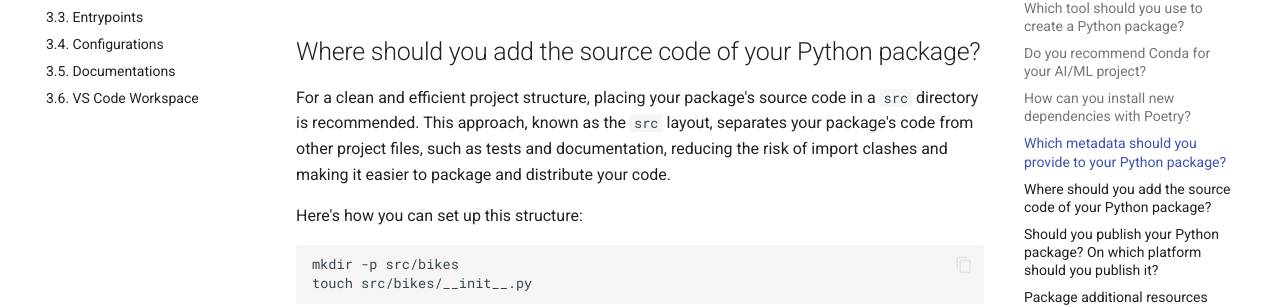
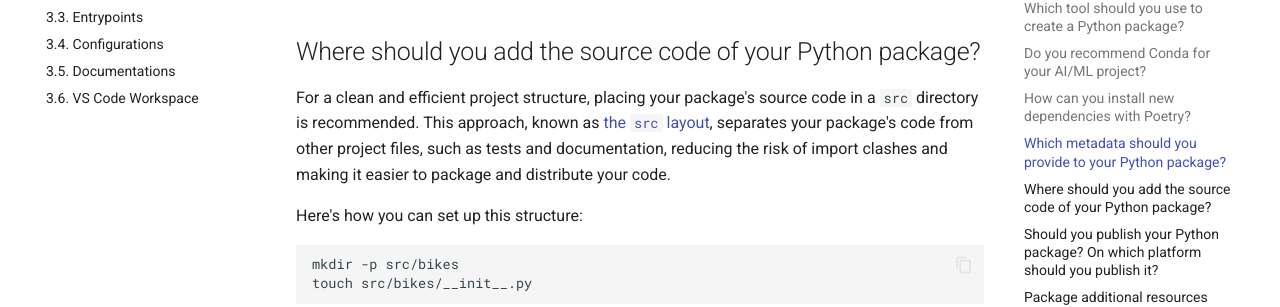
Before and after one commit to MLOps-Courses/mlops-coding-course, an MkDocs documentation site: the page built from docs/3. Refactoring/3.0. Package.md, in a window 1280 px wide and 900 px high, scrolled down 2406 px. Shown: the part 172-479 px from the top of the window. Built offline with MkDocs 1.6.1 and Material for MkDocs 9.7.7, drawn with Linux system fonts in a browser that asks for light colours; comment, search, counter and statistics services are not loaded; part of the change alters nothing that is shown.

```diff
--- a/docs/3. Refactoring/3.0. Package.md
+++ b/docs/3. Refactoring/3.0. Package.md
@@ -80,7 +80,7 @@ This information not only aids users in understanding what your package does but
 
 ## Where should you add the source code of your Python package?
 
-For a clean and efficient project structure, placing your package's source code in a `src` directory is recommended. This approach, known as the `src` layout, separates your package's code from other project files, such as tests and documentation, reducing the risk of import clashes and making it easier to package and distribute your code.
+For a clean and efficient project structure, placing your package's source code in a `src` directory is recommended. This approach, known as [the `src` layout](https://packaging.python.org/en/latest/discussions/src-layout-vs-flat-layout/), separates your package's code from other project files, such as tests and documentation, reducing the risk of import clashes and making it easier to package and distribute your code.
 
 Here's how you can set up this structure:
 
```
